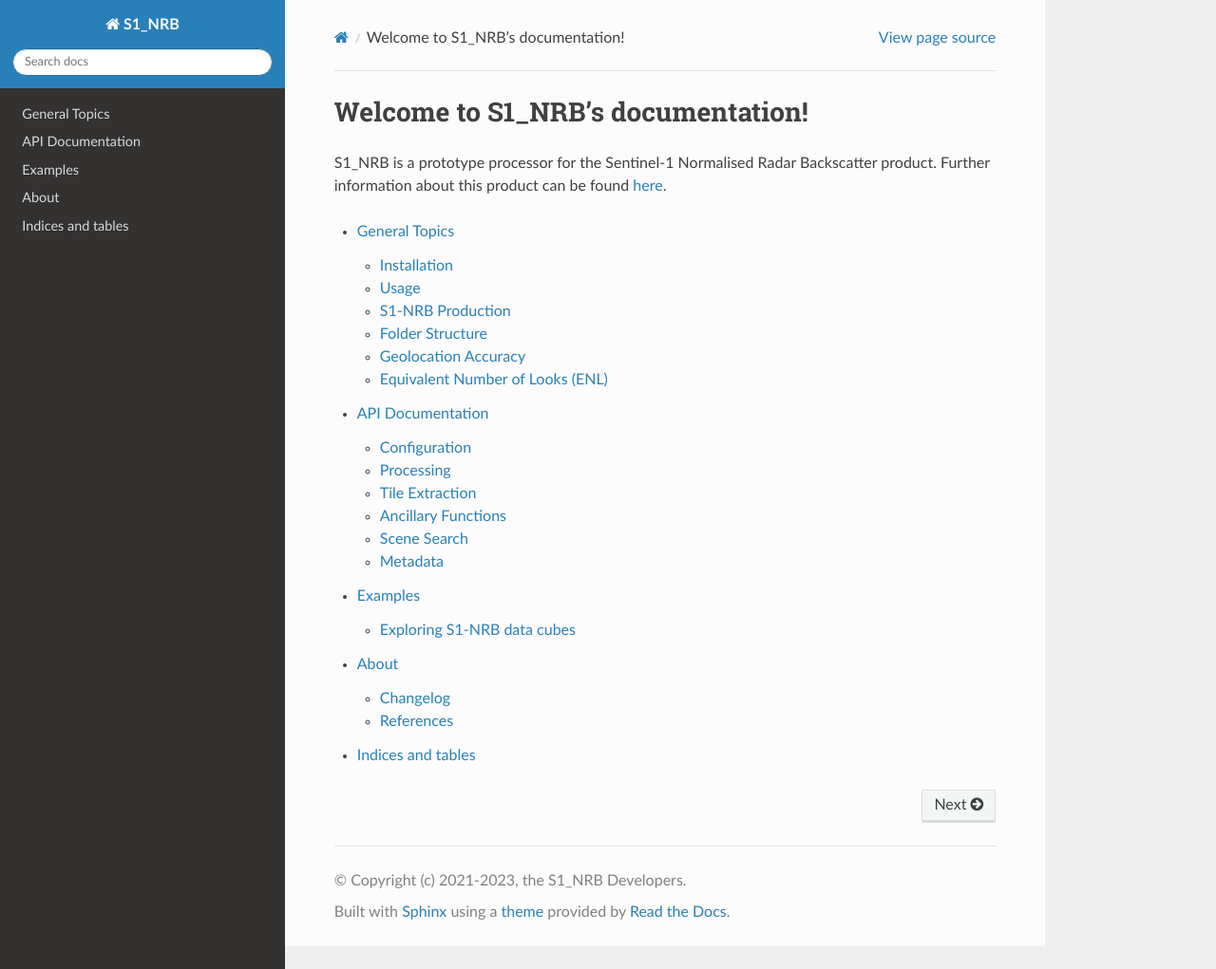
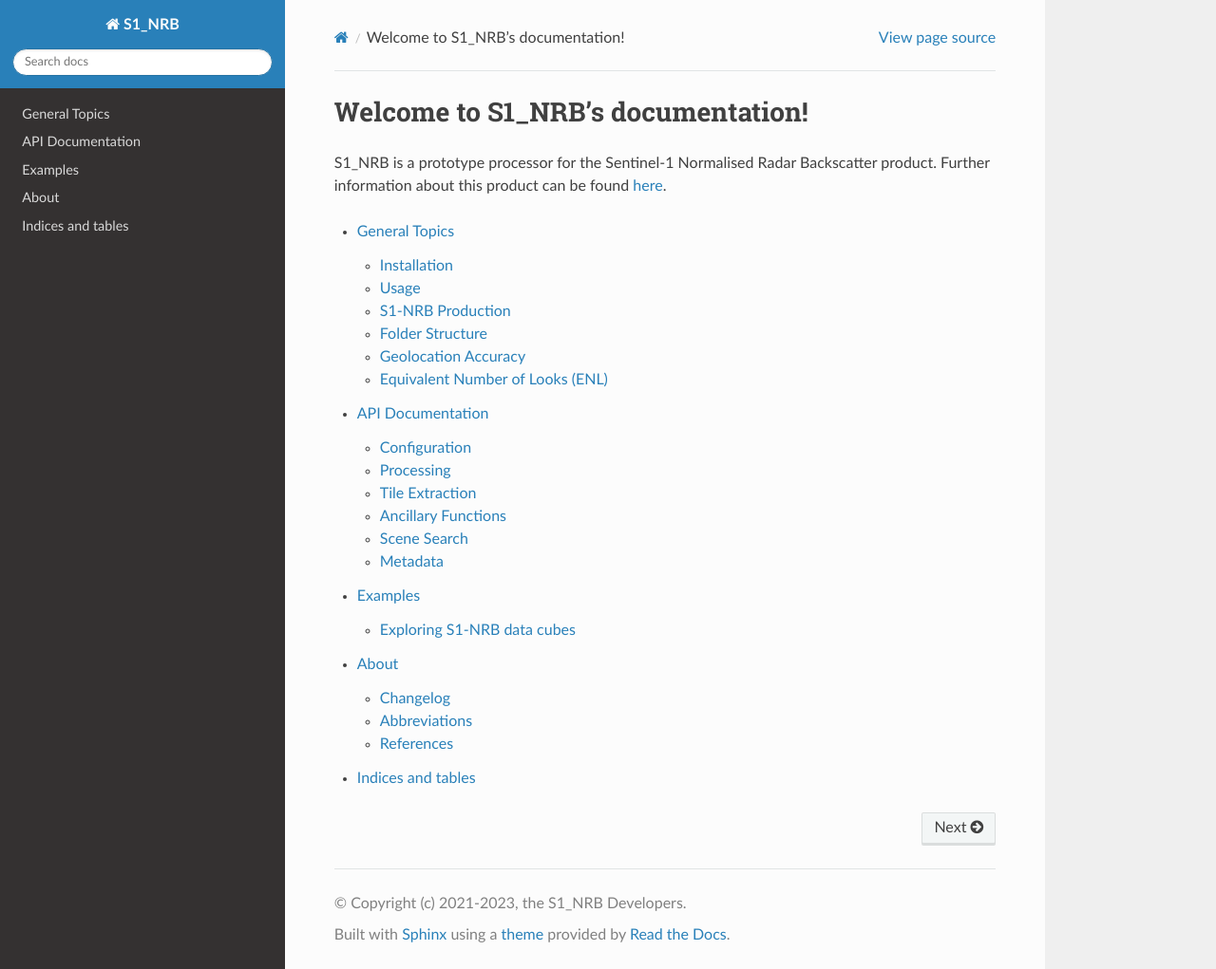
Before and after one commit to SAR-ARD/s1ard, a Sphinx documentation site: the page built from docs/index.rst, in a window 1280 px wide and 1021 px high. Shown: the whole window at 95% size. Built offline with Sphinx 7.4.7 and the Read the Docs theme 2.0.0, drawn with Linux system fonts in a browser that asks for light colours.

Commit message:
[docs] add missing title

```diff
--- a/docs/about/abbreviations.rst
+++ b/docs/about/abbreviations.rst
@@ -1,4 +1,7 @@
-.. list-table:: Abbreviations
+Abbreviations
+=============
+
+.. list-table::
    :widths: 30 70
    :header-rows: 1
 
```
